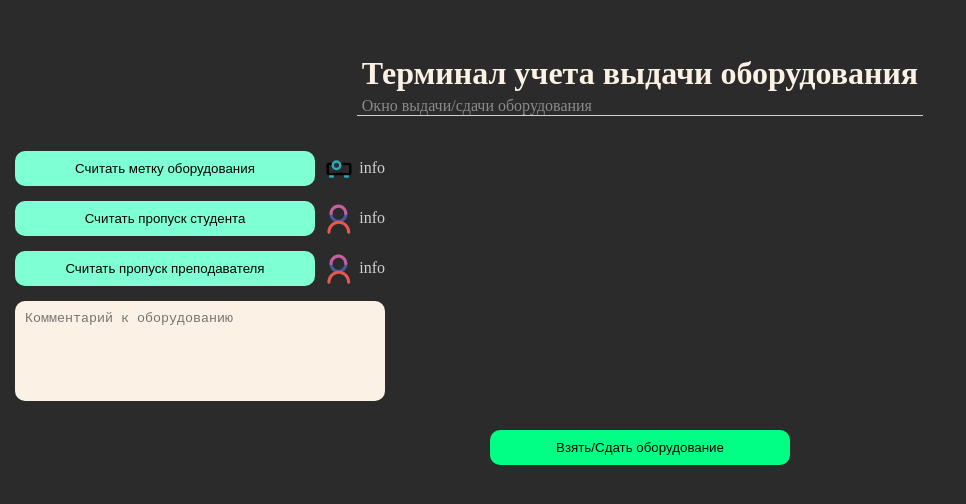
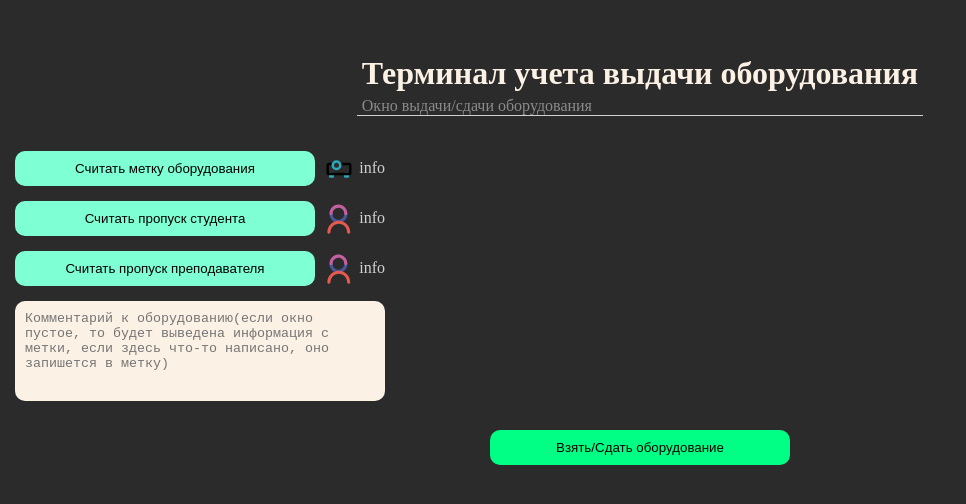
Before and after one commit to Maxx100-Leysnik-MIEM/EAiIS, a Flask app: page /newTakeRequest in a window 1280 px wide. Shown: the top 504 px of the page, without its empty margins (0-966 px from the left). Run offline with Flask 3, Linux system fonts and the light colour scheme.

Commit message:
write new comment placeholder

```diff
--- a/templates/take_return.html
+++ b/templates/take_return.html
@@ -42,7 +42,7 @@
 
             </div>
             <div class="comment">
-                <textarea name="comment" id="comment" placeholder="Комментарий к оборудованию"></textarea>
+                <textarea name="comment" id="comment" placeholder="Комментарий к оборудованию(если окно пустое, то будет выведена информация с метки, если здесь что-то написано, оно запишется в метку)"></textarea>
             </div>
         </div>
         <div class="confirm-btn"><button>Взять/Сдать оборудование</button></div>
```
